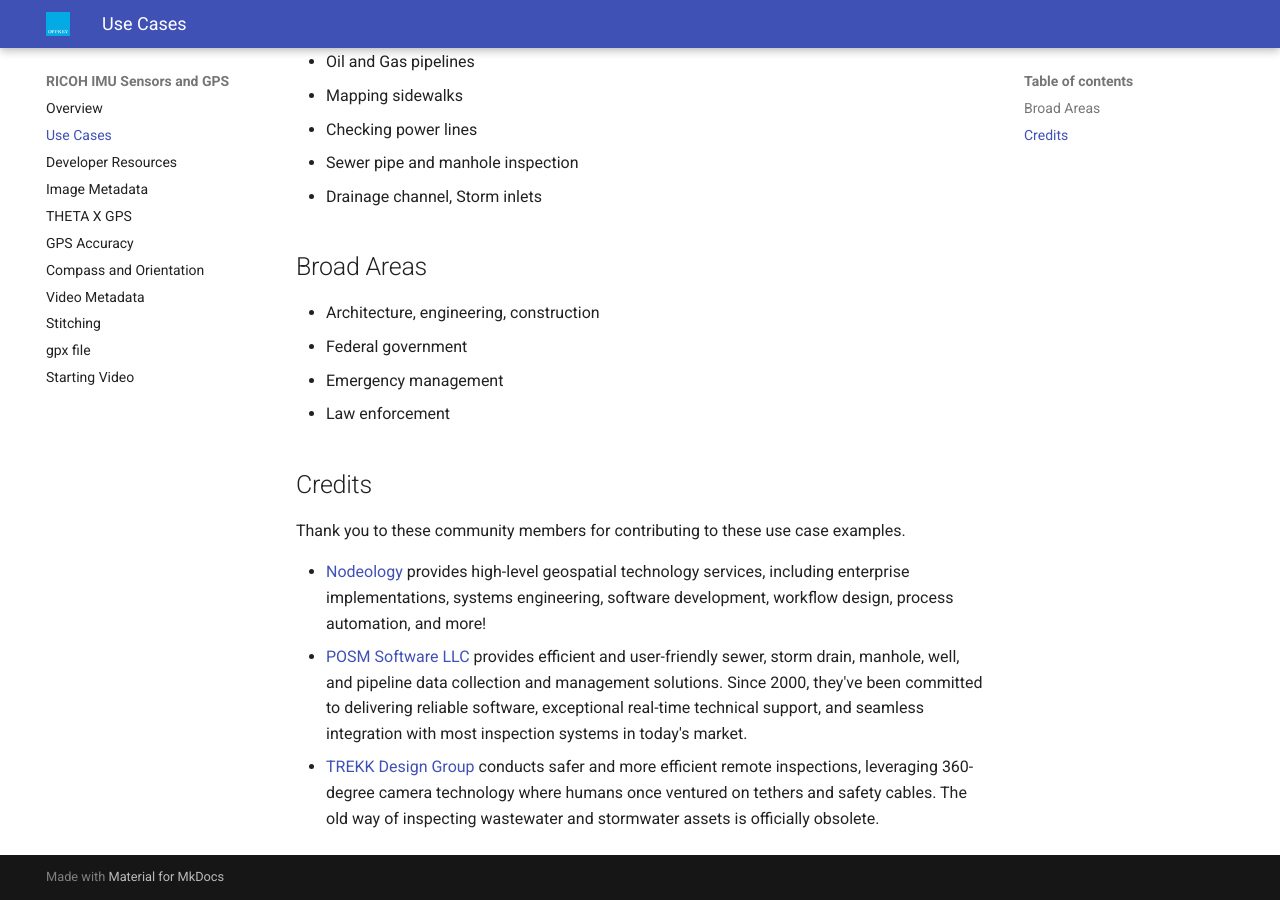
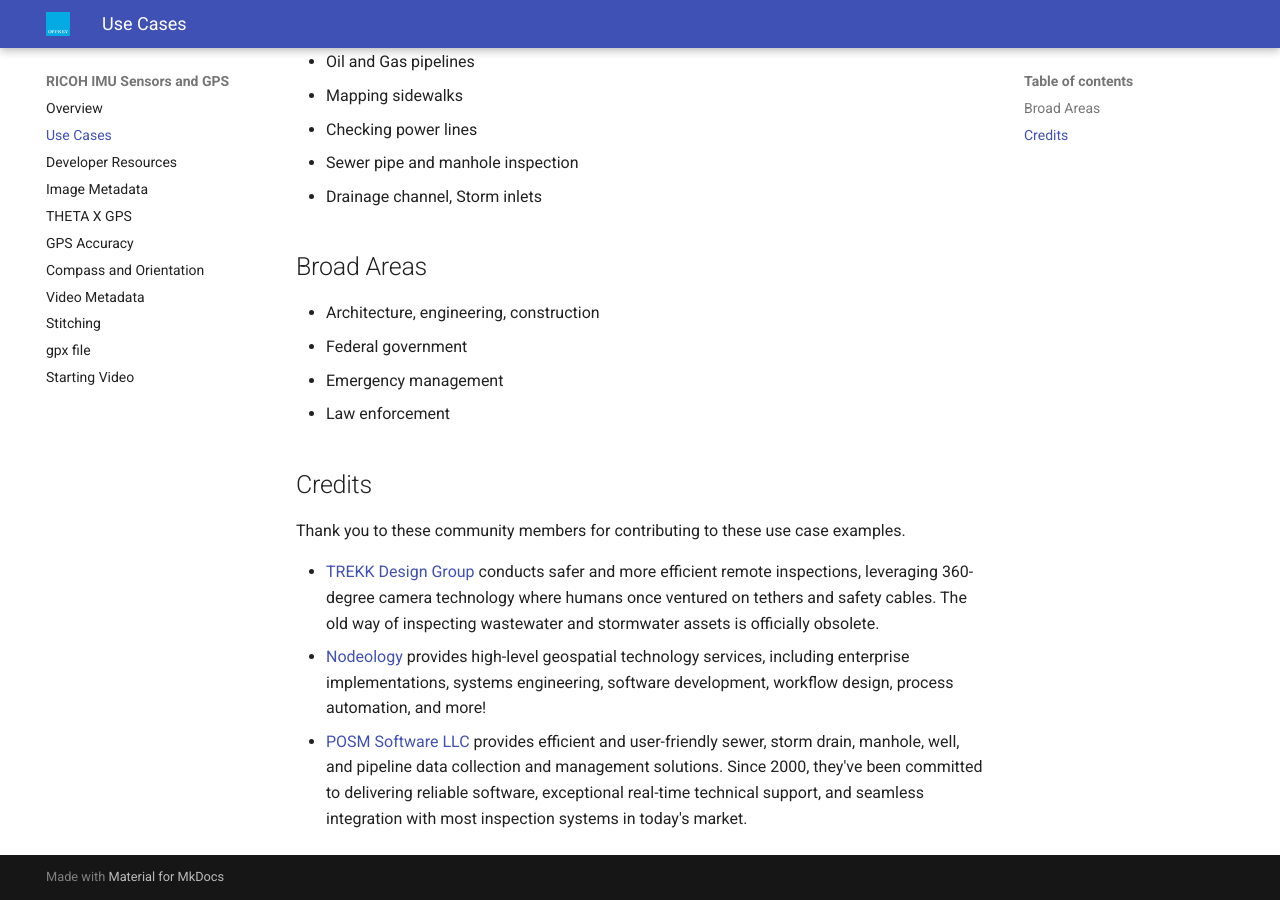
Before and after one commit to codetricity/theta-gis, an MkDocs documentation site: the page built from docs/use_cases.md, in a window 1280 px wide and 900 px high, scrolled down 831 px. Built offline with MkDocs 1.6.1 and Material for MkDocs 9.7.7, drawn with Linux system fonts in a browser that asks for light colours.

Commit message:
changing order

```diff
--- a/docs/use_cases.md
+++ b/docs/use_cases.md
@@ -22,6 +22,6 @@
 Thank you to these community members for contributing
 to these use case examples.
 
+* [TREKK Design Group](https://gotrekk360.com/) conducts safer and more efficient remote inspections, leveraging 360-degree camera technology where humans once ventured on tethers and safety cables. The old way of inspecting wastewater and stormwater assets is officially obsolete.
 * [Nodeology](https://www.nodeology.net/) provides high-level geospatial technology services, including enterprise implementations, systems engineering, software development, workflow design, process automation, and more!
 * [POSM Software LLC](https://posmsoftware.com/) provides efficient and user-friendly sewer, storm drain, manhole, well, and pipeline data collection and management solutions. Since 2000, they've been committed to delivering reliable software, exceptional real-time technical support, and seamless integration with most inspection systems in today's market.
-* [TREKK Design Group](https://gotrekk360.com/) conducts safer and more efficient remote inspections, leveraging 360-degree camera technology where humans once ventured on tethers and safety cables. The old way of inspecting wastewater and stormwater assets is officially obsolete.
```
